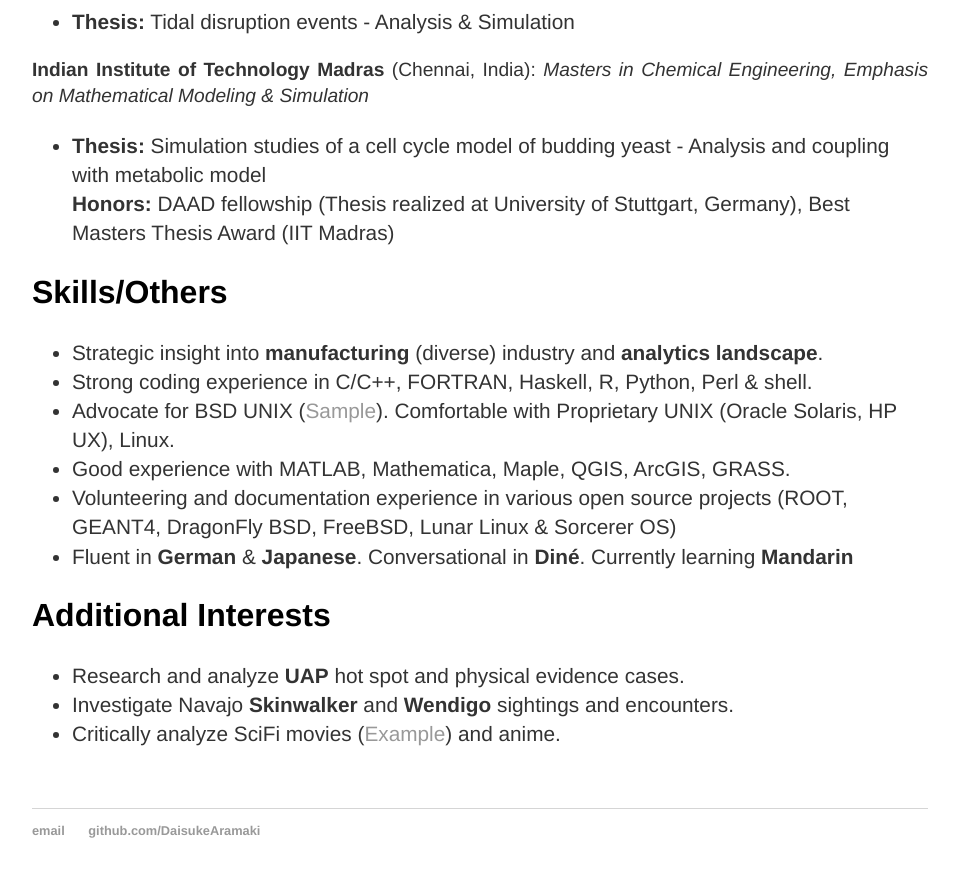
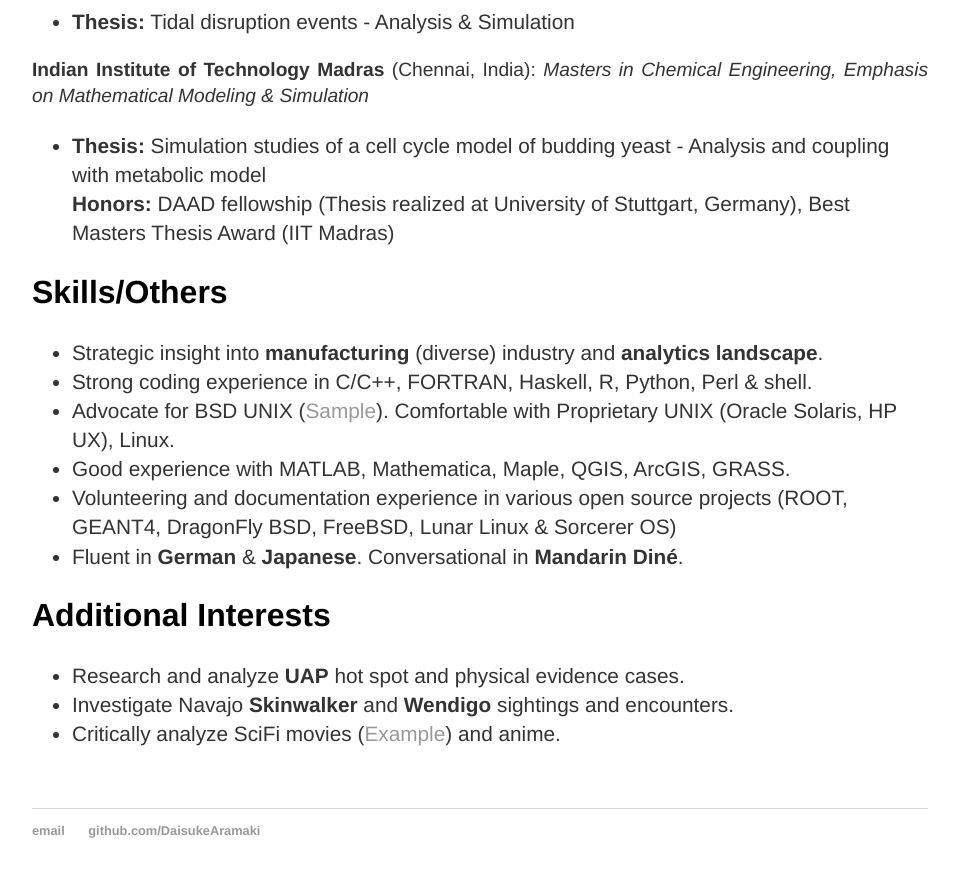
Before and after one commit to DaisukeAramaki/DaisukeAramaki.github.io, a Jekyll site: the page built from cv/index.html, in a window 1280 px wide and 900 px high, scrolled down 2745 px. Shown: the top 877 px of the window, without its empty margins (160-1118 px from the left). Built offline with Jekyll 4.4.1, drawn with Linux system fonts in a browser that asks for light colours.

Commit message:
Lang update

```diff
--- a/cv/index.html
+++ b/cv/index.html
@@ -101,7 +101,7 @@ title: CV
 	                          <li>Advocate for BSD UNIX (<a href="https://skinwalker.wordpress.com/category/bsd/">Sample</a>). Comfortable with Proprietary UNIX (Oracle Solaris, HP UX), Linux.
 		                       <li>Good experience with MATLAB, Mathematica, Maple, QGIS, ArcGIS, GRASS.
 													<li>Volunteering and documentation experience in various open source projects (ROOT, GEANT4, DragonFly BSD, FreeBSD, Lunar Linux & Sorcerer OS)
-		                       <li>Fluent in <strong>German</strong> & <strong>Japanese</strong>. Conversational in <strong>Din&eacute;</strong>. Currently learning <strong>Mandarin</strong></li>
+		                       <li>Fluent in <strong>German</strong> & <strong>Japanese</strong>. Conversational in <strong>Mandarin</strong> <strong>Din&eacute;</strong>.</li>
 													  </ul>
 
 
```
